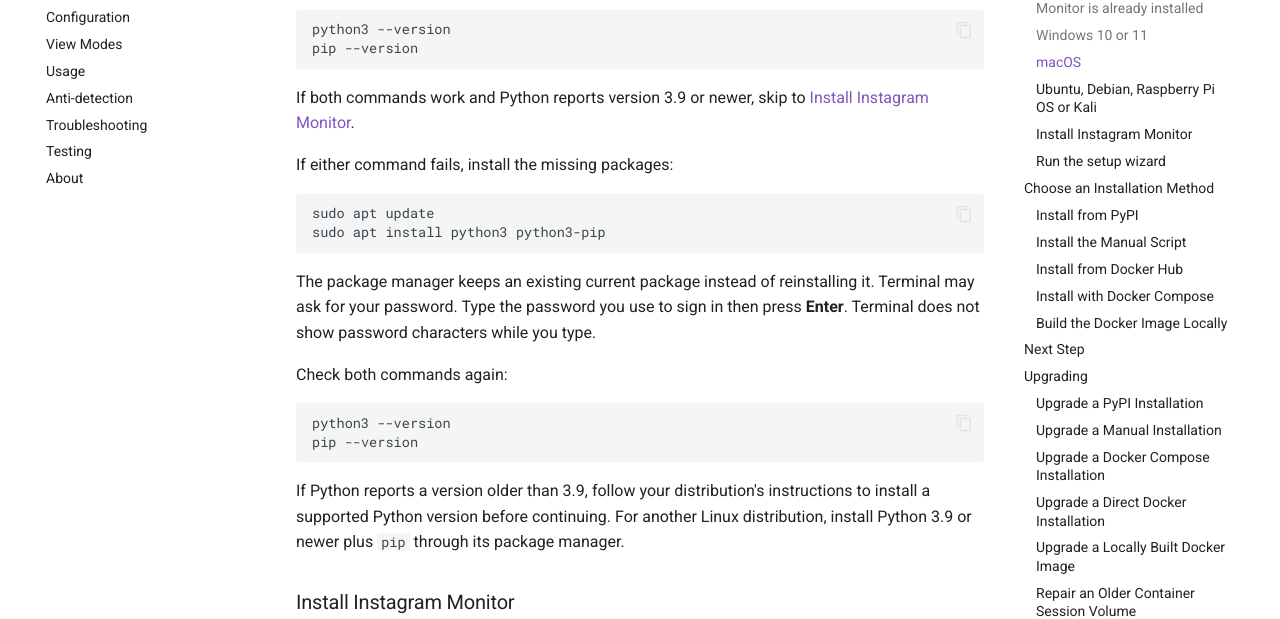
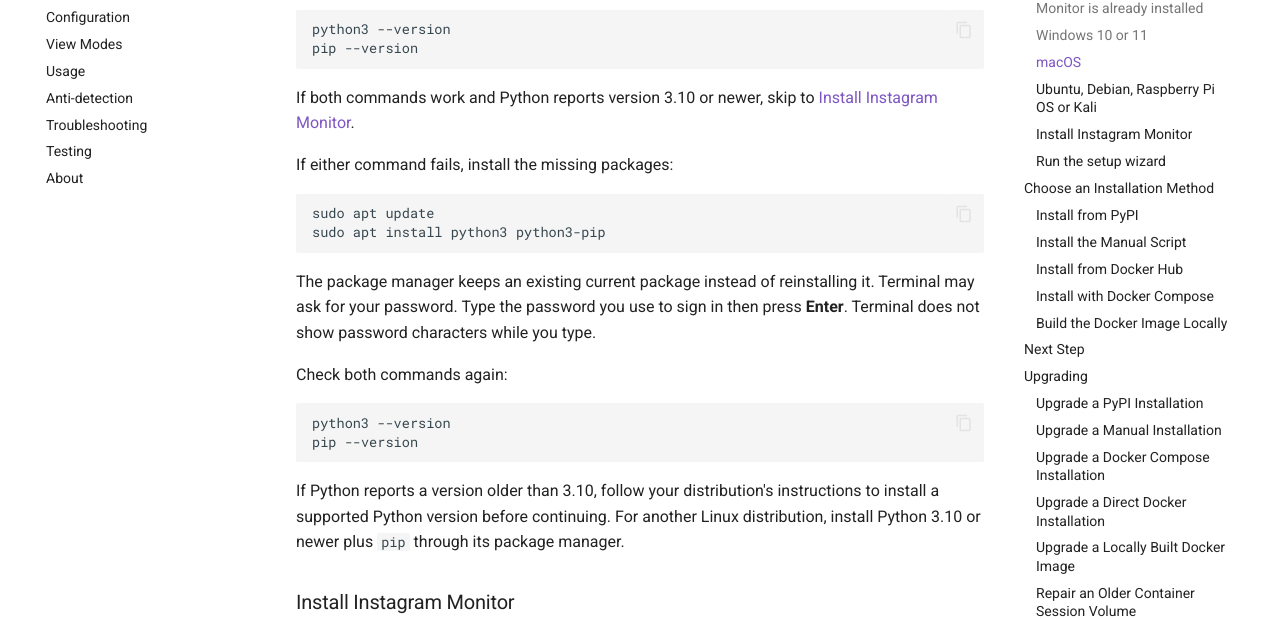
Before and after one commit to misiektoja/instagram_monitor, an MkDocs documentation site: the page built from docs/installation.md, in a window 1280 px wide and 900 px high, scrolled down 3334 px. Shown: the part 172-791 px from the top of the window. Built offline with MkDocs 1.6.1 and Material for MkDocs 9.7.7, drawn with Linux system fonts in a browser that asks for light colours; comment, search, counter and statistics services are not loaded; some of the changed text lies outside the part shown.

Commit message:
docs: state the Python 3.10 and Instaloader 4.15.4 requirements

```diff
--- a/docs/installation.md
+++ b/docs/installation.md
@@ -13,8 +13,8 @@
 
 **Python path**:
 
-- [Python](https://www.python.org/downloads/) 3.9 or higher
-- Core libraries: [instaloader](https://github.com/instaloader/instaloader), `requests`, [curl_cffi](https://github.com/lexiforest/curl_cffi), `python-dateutil`, `pytz`, `tzlocal`, `python-dotenv`, `tqdm`, `rich`, `flask`, `jinja2`
+- [Python](https://www.python.org/downloads/) 3.10 or higher
+- Core libraries: [instaloader](https://github.com/instaloader/instaloader) 4.15.4 or later, `requests`, [curl_cffi](https://github.com/lexiforest/curl_cffi), `python-dateutil`, `pytz`, `tzlocal`, `python-dotenv`, `tqdm`, `rich`, `flask`, `jinja2`
 - [pycookiecheat](https://github.com/n8henrie/pycookiecheat) is optional and is needed only to import cookies from Chrome, Brave or Chromium
 - [wcwidth](https://pypi.org/project/wcwidth/) is optional and is needed only to measure display width for `TRUNCATE_CHARS`
 - [Playwright](https://github.com/microsoft/playwright-python) is optional and is needed only for the experimental browser follower list source
@@ -45,7 +45,7 @@
 <a id="new-to-python-check-and-install"></a>
 ## New to Python: check and install
 
-Use this section if you are new to Python or do not know what is already installed. The platform sections only prepare Python and `pip`. Everyone then uses the same Instagram Monitor installation and setup commands. Instagram Monitor requires Python 3.9 or newer and is currently tested through Python 3.14.
+Use this section if you are new to Python or do not know what is already installed. The platform sections only prepare Python and `pip`. Everyone then uses the same Instagram Monitor installation and setup commands. Instagram Monitor requires Python 3.10 or newer and is currently tested through Python 3.14.
 
 ### Check whether Instagram Monitor is already installed
 
@@ -64,7 +64,7 @@
     python --version
     pip --version
 
-If both commands work and Python reports version 3.9 or newer, skip to [Install Instagram Monitor](#install-instagram-monitor).
+If both commands work and Python reports version 3.10 or newer, skip to [Install Instagram Monitor](#install-instagram-monitor).
 
 If either command fails:
 
@@ -92,7 +92,7 @@
     python3 --version
     pip --version
 
-If both commands work and Python reports version 3.9 or newer, skip to [Install Instagram Monitor](#install-instagram-monitor).
+If both commands work and Python reports version 3.10 or newer, skip to [Install Instagram Monitor](#install-instagram-monitor).
 
 If either command fails:
 
@@ -118,7 +118,7 @@
     python3 --version
     pip --version
 
-If both commands work and Python reports version 3.9 or newer, skip to [Install Instagram Monitor](#install-instagram-monitor).
+If both commands work and Python reports version 3.10 or newer, skip to [Install Instagram Monitor](#install-instagram-monitor).
 
 If either command fails, install the missing packages:
 
@@ -132,7 +132,7 @@
     python3 --version
     pip --version
 
-If Python reports a version older than 3.9, follow your distribution's instructions to install a supported Python version before continuing. For another Linux distribution, install Python 3.9 or newer plus `pip` through its package manager.
+If Python reports a version older than 3.10, follow your distribution's instructions to install a supported Python version before continuing. For another Linux distribution, install Python 3.10 or newer plus `pip` through its package manager.
 
 <a id="install-instagram-monitor"></a>
 ### Install Instagram Monitor
```
Also changed, not shown: CONTRIBUTING.md (+1 -1 lines), README.md (+1 -1 lines), THIRD_PARTY_NOTICES.md (+1 -1 lines), docs/index.md (+1 -1 lines).
